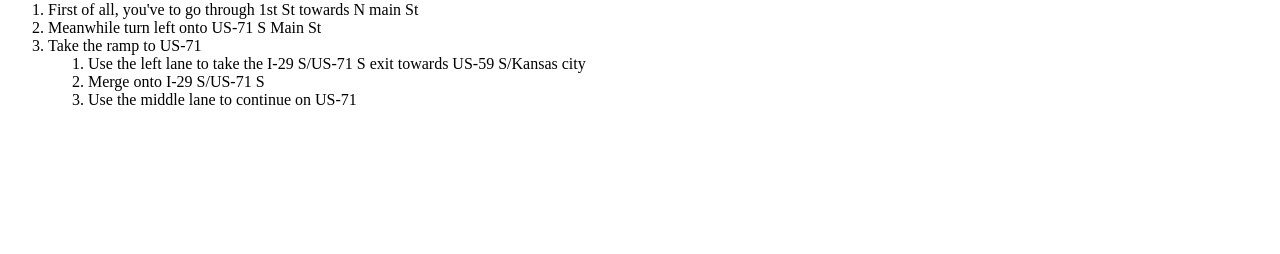
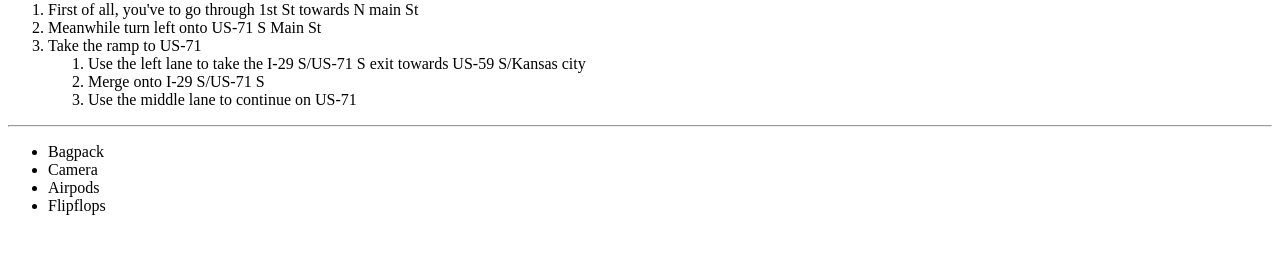
Before and after one commit to 44-563-WebApps-F21/webapps-f21-assignment-3-NaveenKanaparthi, a plain HTML site: page index.html in a window 1280 px wide. Shown: the part 280-534 px from the top of the page. Drawn offline with Linux system fonts and the light colour scheme.

Commit message:
changed unordered list

```diff
--- a/index.html
+++ b/index.html
@@ -26,9 +26,14 @@
         </li>
 
     </ol>
+    <hr>
 
-
-
+    <ul>
+        <li>Bagpack</li>
+        <li>Camera</li>
+        <li>Airpods</li>
+        <li>Flipflops</li>
+    </ul>
 </body>
 
 </html>
```
